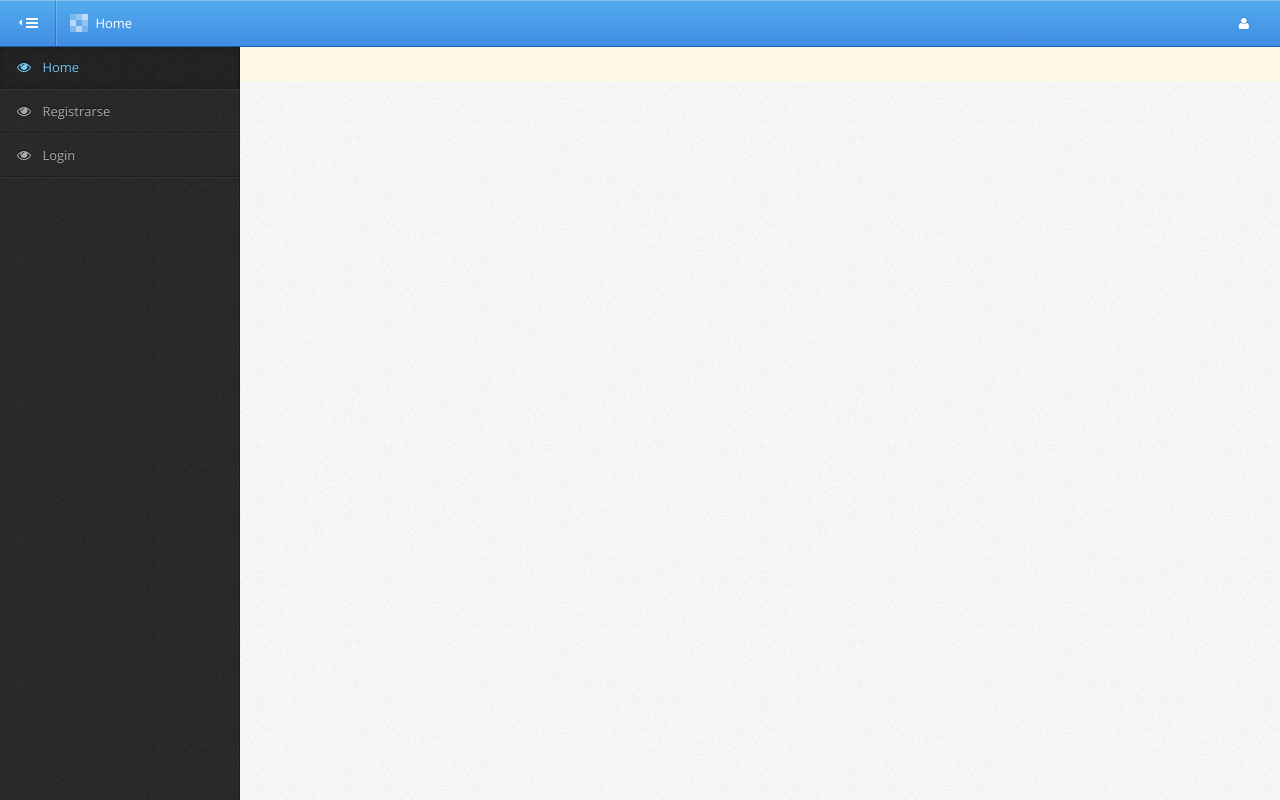
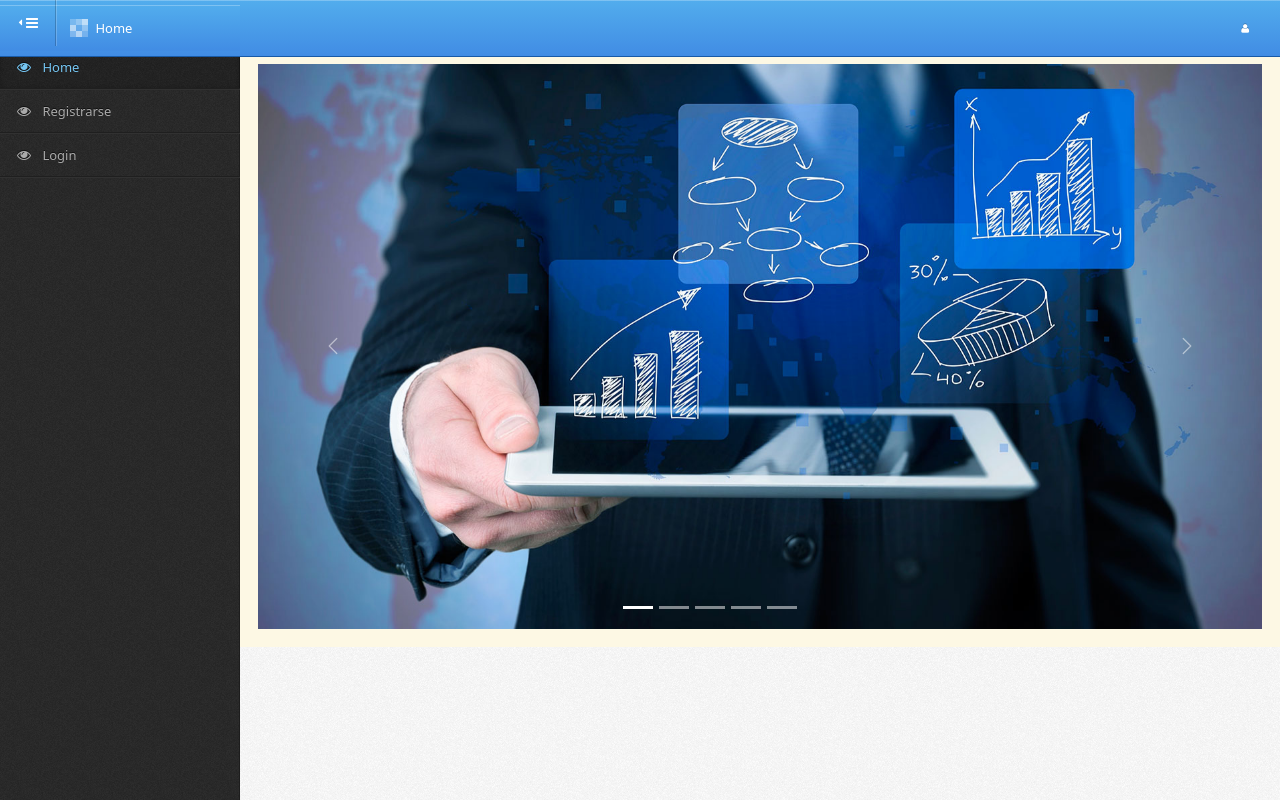
Before and after one commit to andres0002/adminslider, a Django app: page / in a window 1280 px wide. Run offline with Django 3.2, Linux system fonts and the light colour scheme; data that the repository does not hold is empty; some libraries are stand-ins or nearby versions.

Commit message:
adminslider v0.6

```diff
--- a/apps/base/templates/home.html
+++ b/apps/base/templates/home.html
@@ -1,20 +1,61 @@
 {% extends 'base_home.html' %}
+{% load static %}
+{% block styles %}
+    <link href="https://cdn.jsdelivr.net/npm/bootstrap@5.0.2/dist/css/bootstrap.min.css" rel="stylesheet" integrity="sha384-EVSTQN3/azprG1Anm3QDgpJLIm9Nao0Yz1ztcQTwFspd3yD65VohhpuuCOmLASjC" crossorigin="anonymous">
+    <style>
+        .carousel-inner div img {
+            width: 100%;
+            height: 100%;
+        }
+    </style>
+{% endblock %}
 {% block content %}
     {% include 'alerts.html' %}
     <!-- Carousel Section start -->
-    <div id="carouselExampleCaptions" class="carousel slide" data-ride="carousel">
-        <ol class="carousel-indicators">
-            <li data-target="#carouselExampleCaptions" data-slide-to="0" class="active"></li>
-            <li data-target="#carouselExampleCaptions" data-slide-to="1"></li>
-            <li data-target="#carouselExampleCaptions" data-slide-to="2"></li>
-        </ol>
+    <div id="carouselExampleIndicators" class="carousel slide" data-bs-ride="carousel">
+        <div class="carousel-indicators">
+            <button type="button" data-bs-target="#carouselExampleIndicators" data-bs-slide-to="0" class="active" aria-current="true" aria-label="Slide 1"></button>
+            <button type="button" data-bs-target="#carouselExampleIndicators" data-bs-slide-to="1" aria-label="Slide 2"></button>
+            <button type="button" data-bs-target="#carouselExampleIndicators" data-bs-slide-to="2" aria-label="Slide 3"></button>
+            <button type="button" data-bs-target="#carouselExampleIndicators" data-bs-slide-to="3" aria-label="Slide 4"></button>
+            <button type="button" data-bs-target="#carouselExampleIndicators" data-bs-slide-to="4" aria-label="Slide 5"></button>
+        </div>
         <div class="carousel-inner">
-            {% for slider in sliders %}
-                <div class="carousel-item {% if forloop.counter0 == 0 %} active {% endif %}">
-                    <img src="{{slider.image.url}}" style="height: 100%; width: 100%;" class="img-fluid d-block w-100" atl="...">
-                </div>
-            {% endfor %}
+            <div class="carousel-item active">
+                <img src="{% static 'images/img1.jpg' %}" class="d-block w-100" alt="...">
+            </div>
+            <div class="carousel-item">
+                <img src="{% static 'images/img2.jpg' %}" class="d-block w-100" alt="...">
+            </div>
+            <div class="carousel-item">
+                <img src="{% static 'images/img3.jpg' %}" class="d-block w-100" alt="...">
+            </div>
+            <div class="carousel-item">
+                <img src="{% static 'images/img4.jpg' %}" class="d-block w-100" alt="...">
+            </div>
+            <div class="carousel-item">
+                <img src="{% static 'images/img5.jpg' %}" class="d-block w-100" alt="...">
+            </div>
         </div>
+        <button class="carousel-control-prev" type="button" data-bs-target="#carouselExampleIndicators" data-bs-slide="prev">
+            <span class="carousel-control-prev-icon" aria-hidden="true"></span>
+            <span class="visually-hidden">Previous</span>
+        </button>
+        <button class="carousel-control-next" type="button" data-bs-target="#carouselExampleIndicators" data-bs-slide="next">
+            <span class="carousel-control-next-icon" aria-hidden="true"></span>
+            <span class="visually-hidden">Next</span>
+        </button>
     </div>
     <!-- Carousel Section end -->
 {% endblock %}
+{% block scripts %}
+    <script src="https://cdn.jsdelivr.net/npm/bootstrap@5.0.2/dist/js/bootstrap.bundle.min.js" integrity="sha384-MrcW6ZMFYlzcLA8Nl+NtUVF0sA7MsXsP1UyJoMp4YLEuNSfAP+JcXn/tWtIaxVXM" crossorigin="anonymous"></script>
+    <script src="https://cdn.jsdelivr.net/npm/@popperjs/core@2.9.2/dist/umd/popper.min.js" integrity="sha384-IQsoLXl5PILFhosVNubq5LC7Qb9DXgDA9i+tQ8Zj3iwWAwPtgFTxbJ8NT4GN1R8p" crossorigin="anonymous"></script>
+    <script src="https://cdn.jsdelivr.net/npm/bootstrap@5.0.2/dist/js/bootstrap.min.js" integrity="sha384-cVKIPhGWiC2Al4u+LWgxfKTRIcfu0JTxR+EQDz/bgldoEyl4H0zUF0QKbrJ0EcQF" crossorigin="anonymous"></script>
+    <script src="https://ajax.googleapis.com/ajax/libs/jquery/3.6.0/jquery.min.js"></script>
+    <script>
+        window.initializeCarousel = () => {
+            $("#carouselExampleIndicators").carousel({interval:500});
+        }
+    </script>
+{% endblock %}
--- a/apps/base/views.py
+++ b/apps/base/views.py
@@ -114,7 +114,7 @@ class AddUser(View):
                 if created:
                     user.set_password(password)
                     user.save()
-                    cliente = Usuario(
+                    cliente = User(
                                         name=name,
                                         last_name=last_name,
                                         rol=rol,
--- a/apps/user/models.py
+++ b/apps/user/models.py
@@ -13,8 +13,8 @@ class User(models.Model):
     '''
     name = models.CharField(max_length=30)
     last_name = models.CharField(max_length=30)
+    rol = models.CharField(max_length=20, choices=ROL_CHOICES)
     usuid = models.OneToOneField(User, on_delete=models.CASCADE)
-    rol = models.CharField(max_length=20, choices=ROL_CHOICES)
 
     def __str__(self):  # __unicode__
         return self.name
--- a/apps/user/views.py
+++ b/apps/user/views.py
@@ -71,7 +71,7 @@ class VisualizeSlider(LoginRequiredMixin, View):
         :return: Nos retorna la plantilla visualizar slider y  su respectivo formulario.
         '''
         slider = Slider.objects.get(id=id)
-        form = self.form_class(instance=slider)
+        form = self.form_class(request.POST, instance=slider)
         return render(request, self.template_name, {'form': form})
 
 class UpdateSlider(LoginRequiredMixin, View):
```
Also changed, not shown: apps/user/templates/home/home.html (+53 -11 lines), media/sliders/Desert.jpg (deleted), media/sliders/Koala.jpg (deleted), media/sliders/Lighthouse.jpg (deleted), media/sliders/Penguins.jpg (deleted), static/images/img1.jpg (added), static/images/img2.jpg (added), static/images/img3.jpg (added), static/images/img4.jpg (added), static/images/img5.jpg (added).
